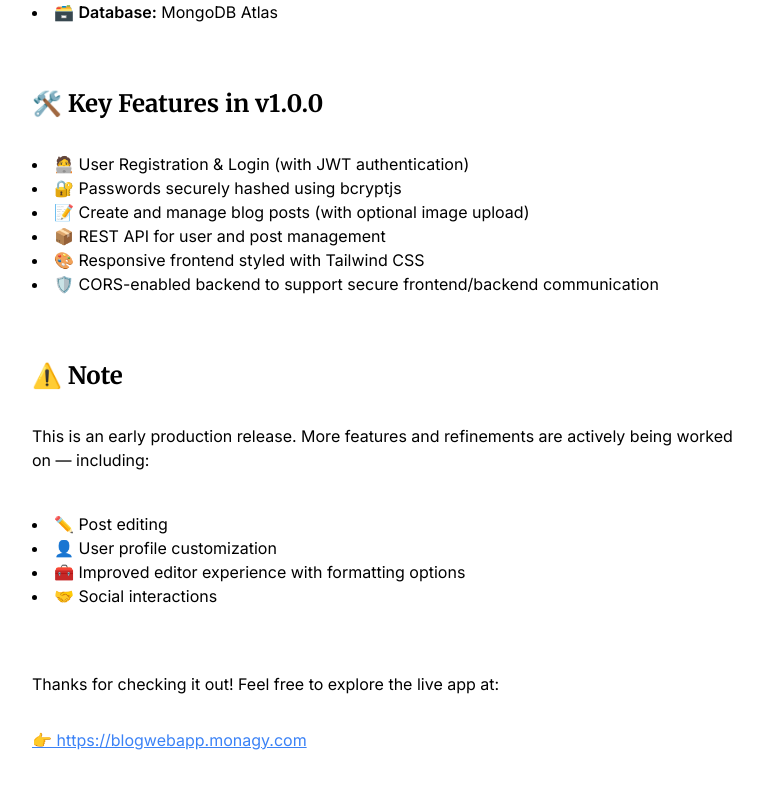
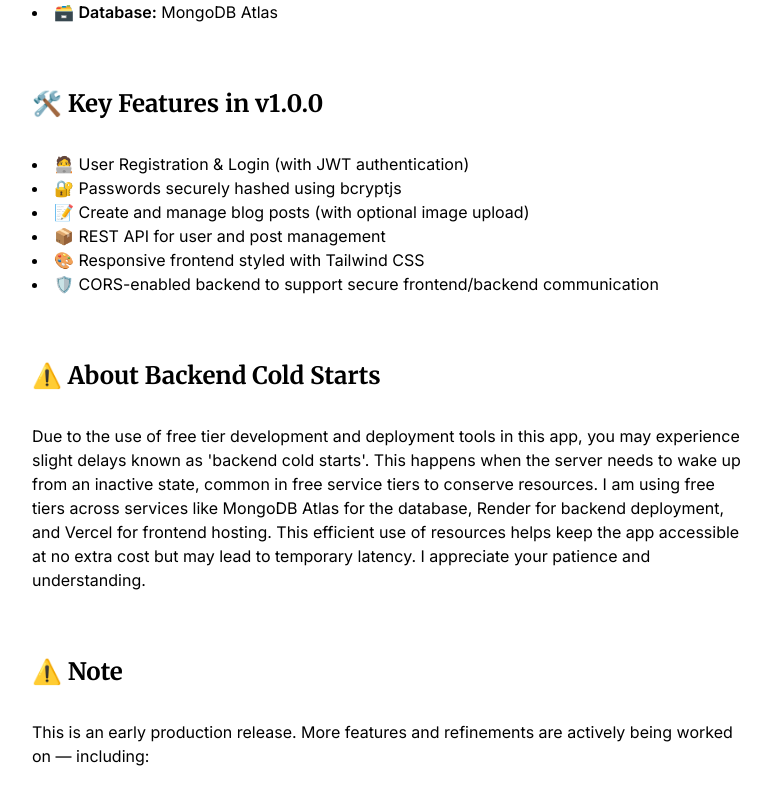
Before and after one commit to devmonagy/blogwebappdev, a React (Create React App) app in the folder client/: page /about in a window 1280 px wide. Shown: the part 428-1217 px from the top of the page, without its empty margins (252-1023 px from the left). Built offline with nearby package versions, Linux system fonts and the light colour scheme.

Commit message:
Bar Message

```diff
--- a/client/src/pages/About.tsx
+++ b/client/src/pages/About.tsx
@@ -45,6 +45,20 @@ const About: React.FC = () => {
         </li>
       </ul>
 
+      <h2 className="text-2xl font-semibold mt-6 mb-2" id="backend-cold-starts">
+        ⚠️ About Backend Cold Starts
+      </h2>
+      <p className="mb-4">
+        Due to the use of free tier development and deployment tools in this
+        app, you may experience slight delays known as 'backend cold starts'.
+        This happens when the server needs to wake up from an inactive state,
+        common in free service tiers to conserve resources. I am using free
+        tiers across services like MongoDB Atlas for the database, Render for
+        backend deployment, and Vercel for frontend hosting. This efficient use
+        of resources helps keep the app accessible at no extra cost but may lead
+        to temporary latency. I appreciate your patience and understanding.
+      </p>
+
       <h2 className="text-2xl font-semibold mt-6 mb-2">⚠️ Note</h2>
       <p className="mb-4">
         This is an early production release. More features and refinements are
--- a/client/src/pages/Home.tsx
+++ b/client/src/pages/Home.tsx
@@ -151,9 +151,16 @@ const Home: React.FC = () => {
           style={{ transition: "transform 1s" }}
         >
           <span className="info-text text-xs sm:text-sm md:text-base lg:text-lg">
-            Production v1.0.0 — under active development. Please be patient
-            during backend cold starts.
+            Production v1.0.0 — under active development.{" "}
+            <span style={{ color: "#00FFFF" }}>please be patient during </span>
+            <a
+              href="/about#backend-cold-starts"
+              style={{ color: "#FFDD00", textDecoration: "underline" }}
+            >
+              backend cold starts.
+            </a>
           </span>
+
           <button
             onClick={handleCloseInfoBar}
             className="text-white text-2xl ml-4"
```
Also changed, not shown: 1 other file (tests, documents, lock files or other folders).
